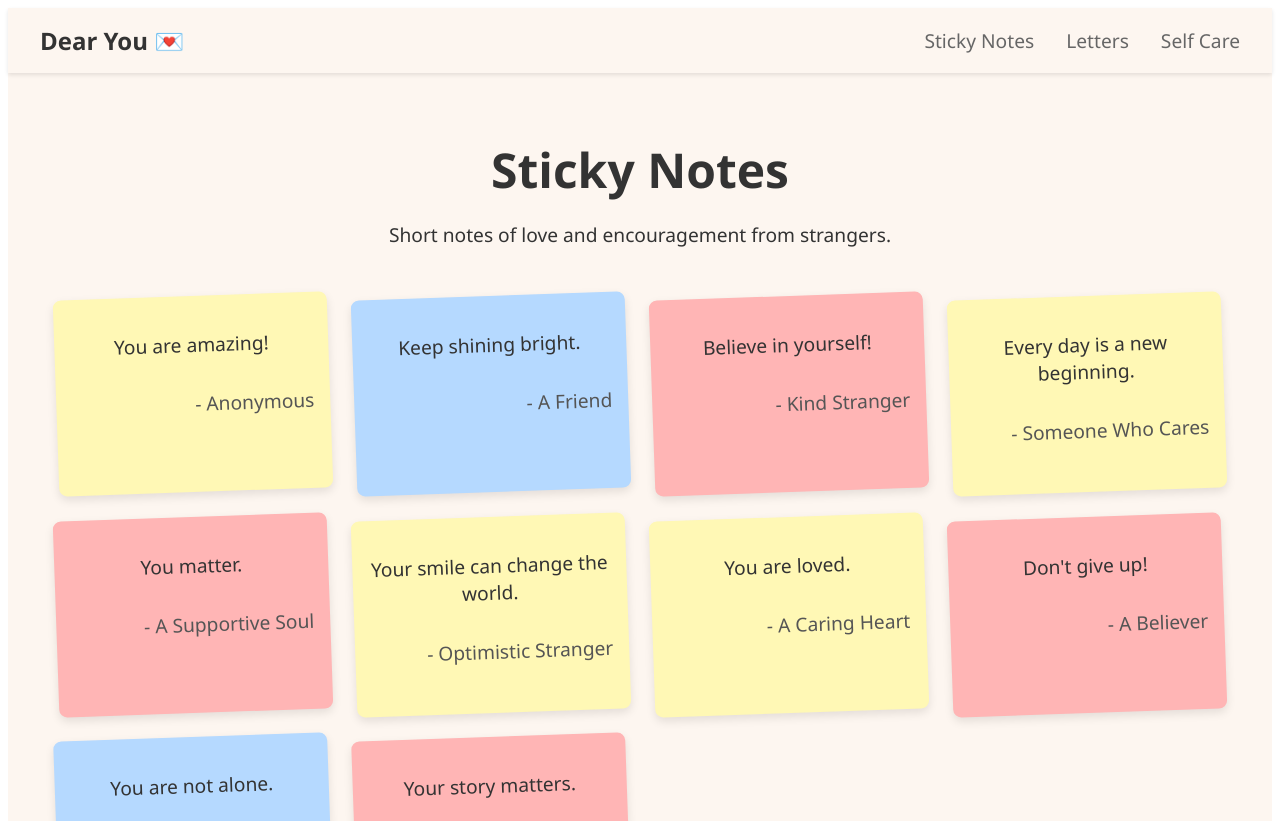
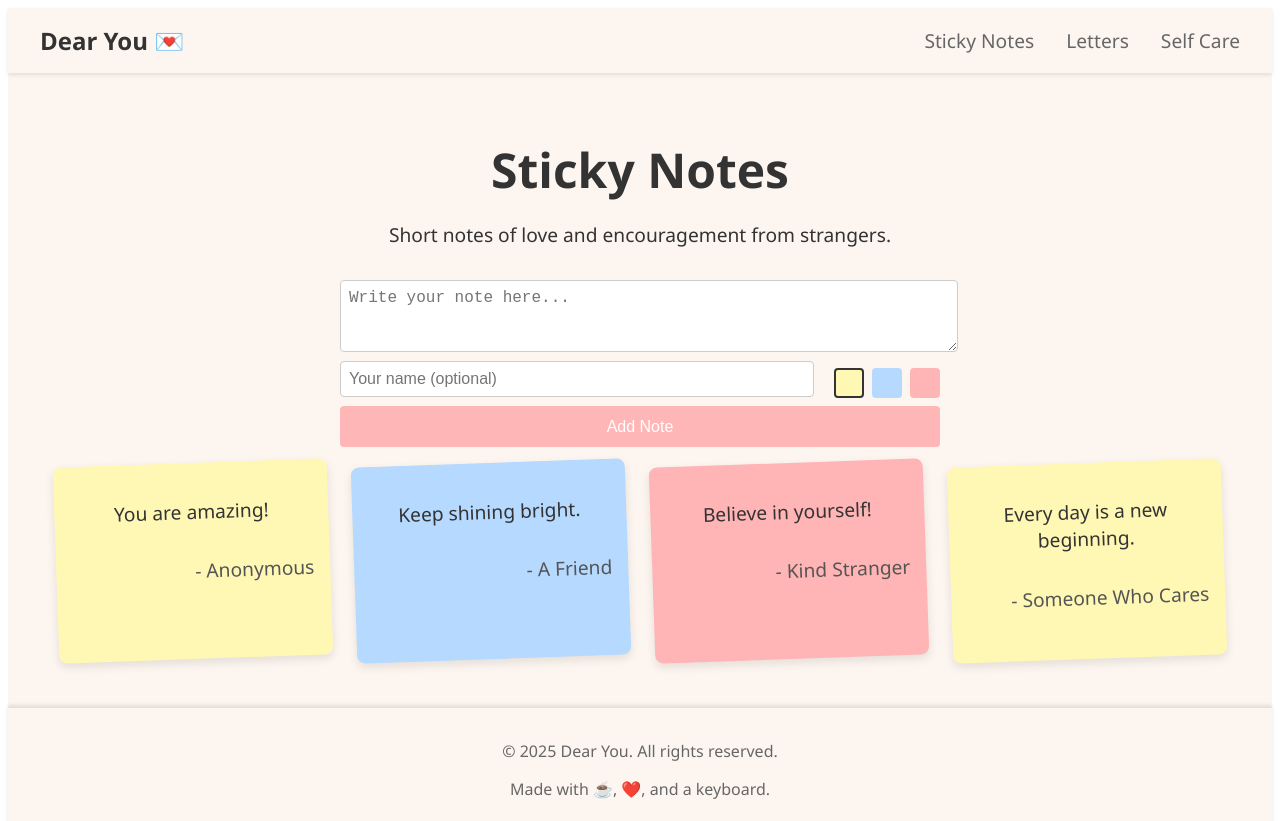
Before and after one commit to Tom-Par/Dear_You_Frontend, a React (Vite) app: page / in a window 1280 px wide. Shown: the top 821 px of the page. Built offline with nearby package versions, Linux system fonts and the light colour scheme.

Commit message:
sticky note form added and working

```diff
--- a/src/pages/StickyNotes.css
+++ b/src/pages/StickyNotes.css
@@ -5,16 +5,6 @@
   text-align: center;
   font-family: "Segoe UI", sans-serif;
   color: #333;
-  }
-
-  .notes-grid {
-    display: grid;
-    grid-template-columns: repeat(auto-fit, minmax(250px, 1fr));
-    gap: 1.5rem;
-    padding: 1rem;
-    /* Limit to max 5 sticky notes per row */
-    max-width: calc(300px * 5 + 1.5rem * 4);
-    margin: 0 auto;
 }
 
 .sticky-notes-page h1 {
@@ -32,21 +22,22 @@
   grid-template-columns: repeat(auto-fit, minmax(250px, 1fr));
   gap: 1.5rem;
   padding: 1rem;
-
+  /* Limit to max 5 sticky notes per row */
+  max-width: calc(300px * 5 + 1.5rem * 4);
+  margin: 0 auto;
 }
 
 .sticky-note {
-    background: #fff8b5; /* Light yellow sticky note background */
   padding: 1rem;
   border-radius: 8px;
   box-shadow: 0 4px 10px rgba(0, 0, 0, 0.1);
-    transform: rotate(-2deg); /* Gives a playful, hand-posted feel */
+  transform: rotate(-2deg);
 }
 
 .sticky-note:hover {
   box-shadow: 0 6px 15px rgba(0, 0, 0, 0.2);
-        transform: rotate(0deg); /* Straighten on hover */
-        transition: all 0.3s ease;
+  transform: rotate(0deg);
+  transition: transform 0.3s ease, box-shadow 0.3s ease;
 }
 
 .note-text {
@@ -60,3 +51,79 @@
   color: #555;
   text-align: right;
 }
+
+/* Form styling */
+.sticky-note-form {
+  margin-top: 2rem;
+  display: flex;
+  flex-direction: column;
+  gap: 0.5rem;
+  max-width: 600px;
+  margin-left: auto;
+  margin-right: auto;
+}
+
+.sticky-note-form textarea,
+.sticky-note-form input {
+  width: 100%;
+  padding: 0.5rem;
+  font-size: 1rem;
+  border: 1px solid #ccc;
+  border-radius: 4px;
+}
+
+.sticky-note-form button {
+  padding: 0.7rem;
+  font-size: 1rem;
+  border: none;
+  border-radius: 4px;
+  background: #ffb6b6;
+  color: #fff;
+  cursor: pointer;
+  transition: background 0.3s ease;
+}
+
+.sticky-note-form button:hover {
+  background: #ff9b9b;
+}
+
+/* Color selector styles */
+.color-options {
+  display: flex;
+  gap: 0.5rem;
+  margin-top: 0.5rem;
+  justify-content: flex-end; /* Positions the color option buttons on the right */
+}
+
+.color-option {
+  width: 30px;
+  height: 30px;
+  border: 2px solid transparent;
+  border-radius: 50%;
+  cursor: pointer;
+  transition: border 0.3s;
+}
+
+.color-option.selected {
+  border-color: #333;
+  border:#333 solid 2px;
+}
+
+/* Add new styles for the input row */
+.input-row {
+  display: flex;
+  justify-content: space-between;
+  align-items: center;
+}
+
+/* Optionally adjust the input width so that the color options fit nicely on the same row */
+.sticky-note-form input {
+  flex: 1;
+  margin-right: 1.25rem;
+}
+
+/* Update the color-options container if needed */
+.color-options {
+  display: flex;
+  gap: 0.5rem;
+}
--- a/src/pages/StickyNotes.jsx
+++ b/src/pages/StickyNotes.jsx
@@ -1,40 +1,106 @@
 // src/pages/StickyNotes.jsx
-import './StickyNotes.css';
+import { useState } from "react";
+import "./StickyNotes.css";
 
 function StickyNotes() {
-  // Dummy data for sticky notes
-  const notes = [
-    { id: 1, text: "You are amazing!", author: "Anonymous" },
-    { id: 2, text: "Keep shining bright.", author: "A Friend" },
-    { id: 3, text: "Believe in yourself!", author: "Kind Stranger" },
-    { id: 4, text: "Every day is a new beginning.", author: "Someone Who Cares" },
-    { id: 5, text: "You matter.", author: "A Supportive Soul" },
-    { id: 6, text: "Your smile can change the world.", author: "Optimistic Stranger" },
-    { id: 7, text: "You are loved.", author: "A Caring Heart" },
-    { id: 8, text: "Don't give up!", author: "A Believer" },
-    { id: 9, text: "You are not alone.", author: "A Friend" },
-    { id: 10, text: "Your story matters.", author: "Someone Who Cares" },
+  const colors = ["#fff8b5", "#b5d9ff", "#ffb5b5"];
+
+  // Dummy data with preset colors for initial notes
+  const initialNotesData = [
+    { id: 1, text: "You are amazing!", author: "Anonymous", color: "#fff8b5" },
+    {
+      id: 2,
+      text: "Keep shining bright.",
+      author: "A Friend",
+      color: "#b5d9ff",
+    },
+    {
+      id: 3,
+      text: "Believe in yourself!",
+      author: "Kind Stranger",
+      color: "#ffb5b5",
+    },
+    {
+      id: 4,
+      text: "Every day is a new beginning.",
+      author: "Someone Who Cares",
+      color: "#fff8b5",
+    },
   ];
 
-  // Define your three colors (yellow, blue, red)
-  const colors = ['#fff8b5', '#b5d9ff', '#ffb5b5'];
+  const [notes, setNotes] = useState(initialNotesData);
+  const [newNote, setNewNote] = useState("");
+  const [newAuthor, setNewAuthor] = useState("");
+  const [selectedColor, setSelectedColor] = useState(colors[0]);
+
+  const handleSubmit = (e) => {
+    e.preventDefault();
+    if (newNote.trim() === "") return;
+    const newId = notes.length ? notes[notes.length - 1].id + 1 : 1;
+    const note = {
+      id: newId,
+      text: newNote,
+      author: newAuthor || "Anonymous",
+      color: selectedColor,
+    };
+    setNotes([note, ...notes]);
+    setNewNote("");
+    setNewAuthor("");
+    // Optionally reset the selected color after submission
+    setSelectedColor(colors[0]);
+  };
 
   return (
     <div className="sticky-notes-page">
       <h1>Sticky Notes</h1>
       <p>Short notes of love and encouragement from strangers.</p>
 
+      {/* Form moved above the notes grid */}
+      <form className="sticky-note-form" onSubmit={handleSubmit}>
+        <textarea
+          placeholder="Write your note here..."
+          value={newNote}
+          onChange={(e) => setNewNote(e.target.value)}
+          rows="3"
+        />
+
+        <div className="input-row">
+          <input
+            type="text"
+            placeholder="Your name (optional)"
+            value={newAuthor}
+            onChange={(e) => setNewAuthor(e.target.value)}
+          />
+          <div className="color-options">
+            {colors.map((color) => (
+              <button
+                key={color}
+                type="button"
+                className={`color-option ${
+                  selectedColor === color ? "selected" : ""
+                }`}
+                style={{ background: color }}
+                onClick={() => setSelectedColor(color)}
+                aria-label={`Select color ${color}`}
+              />
+            ))}
+          </div>
+        </div>
+
+        <button type="submit">Add Note</button>
+      </form>
+
       <div className="notes-grid">
-        {notes.map(note => {
-          // Choose a random color for each note
-          const randomColor = colors[Math.floor(Math.random() * colors.length)];
-          return (
-            <div key={note.id} className="sticky-note" style={{ background: randomColor }}>
-              <p className="note-text">{note.text}</p>
-              <p className="note-author">- {note.author}</p>
-            </div>
-          );
-        })}
+        {notes.map((note) => (
+          <div
+            key={note.id}
+            className="sticky-note"
+            style={{ background: note.color }}
+          >
+            <p className="note-text">{note.text}</p>
+            <p className="note-author">- {note.author}</p>
+          </div>
+        ))}
       </div>
     </div>
   );
```
Lines whose indentation alone changed are shown as unchanged.
